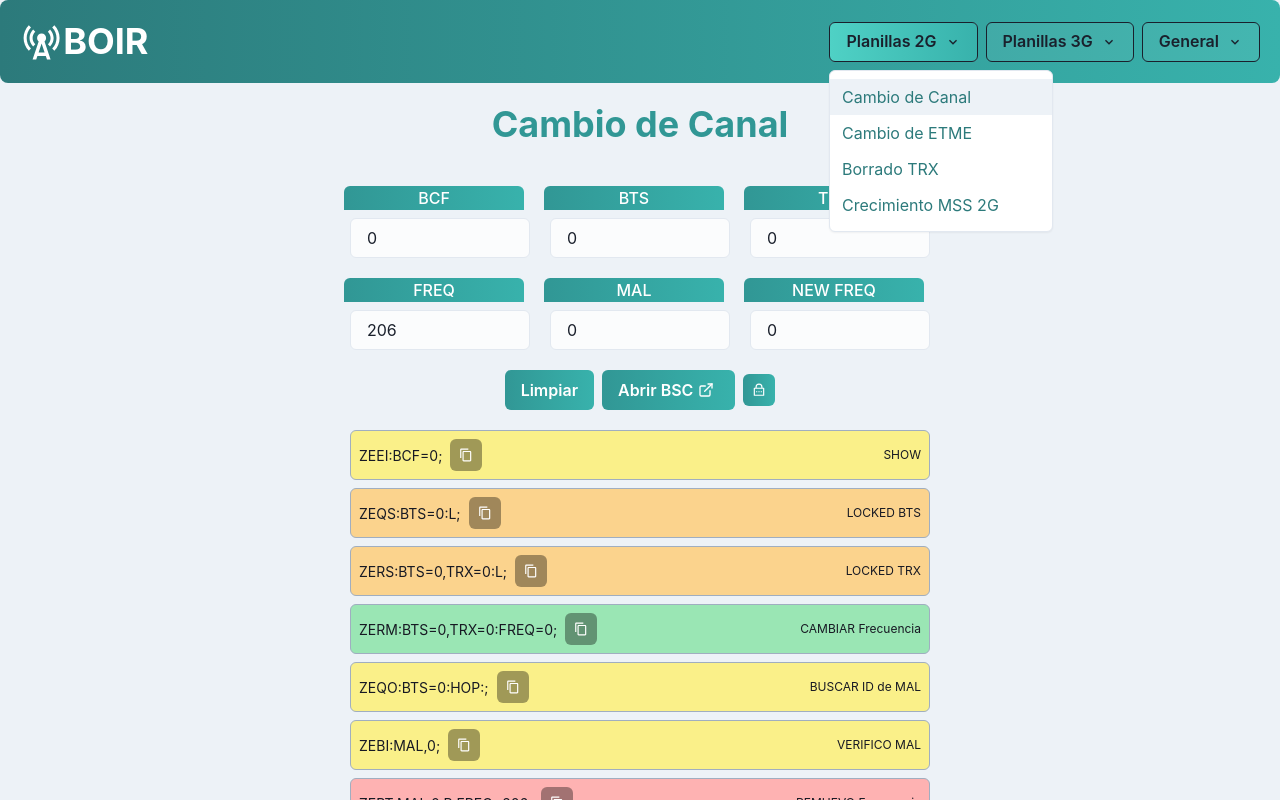
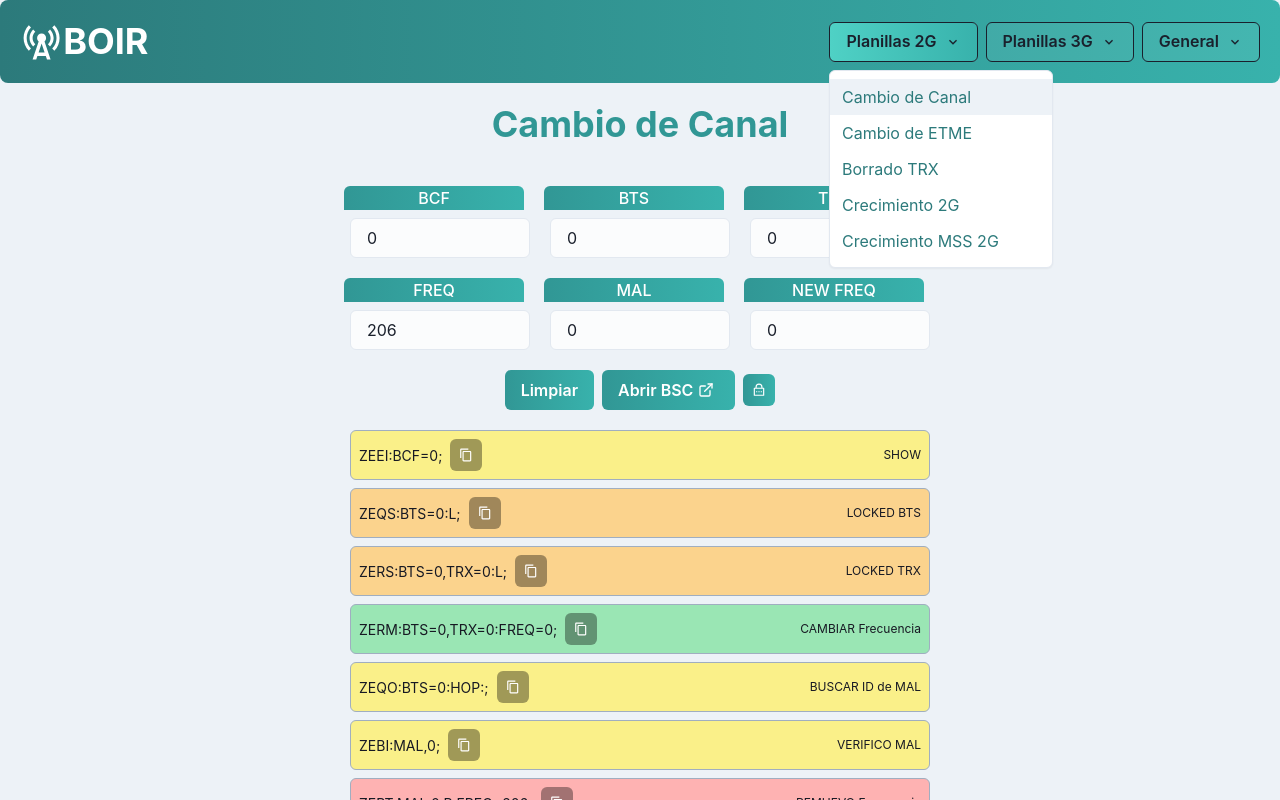
Before and after one commit to sami1793/cambio-frecuencia, a React (Vite) app: page / in a window 1280 px wide. Both pictures are taken after a click on the button "Planillas 2G". Shown: the top 800 px of the page. Built offline with nearby package versions, Linux system fonts and the light colour scheme.

Commit message:
SE agrega 2G

```diff
--- a/src/components/NavApp.jsx
+++ b/src/components/NavApp.jsx
@@ -67,12 +67,11 @@ export const NavApp = () => {
                   Borrado TRX
                 </Link>
               </MenuItem>
-              {/* <MenuItem color="teal.600">
+              <MenuItem color="teal.600">
                 <Link as={NavLink} to="/Creation2G">
                   Crecimiento 2G
                 </Link>
-
-              </MenuItem> */}
+              </MenuItem>
 
               <MenuItem color="teal.600">
                 <Link as={NavLink} to="/MSS2G">
```
